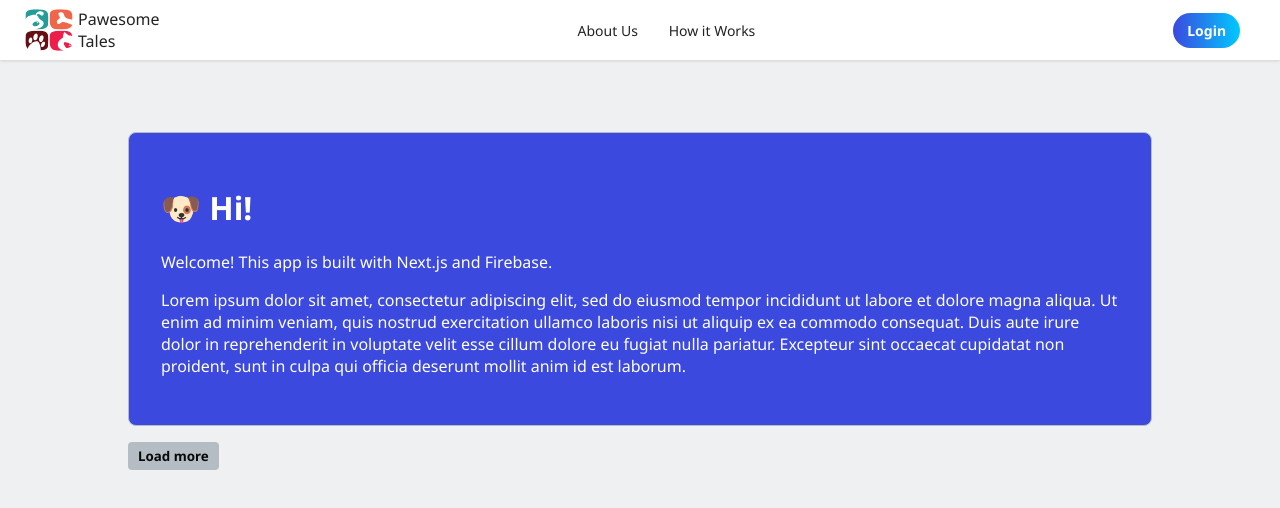
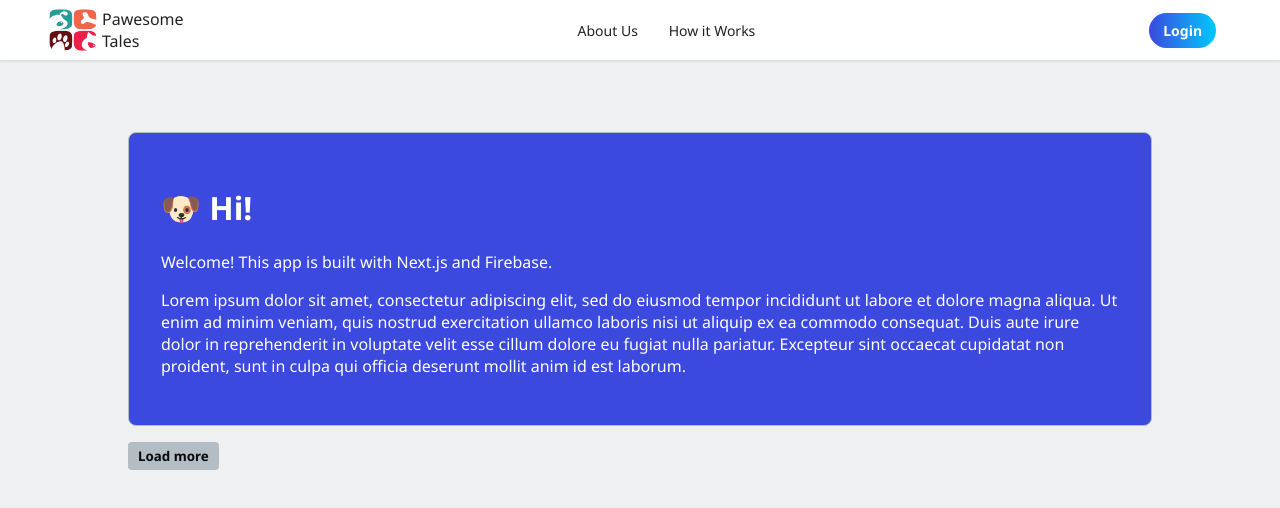
Before and after one commit to NXture/Project-Happy-tails, a Next.js app: page / in a window 1280 px wide. Shown: the top 508 px of the page. Built offline with nearby package versions, Linux system fonts and the light colour scheme; no server answers; the database is empty.

Commit message:
fixed navbar scrolling issue

```diff
--- a/components/Navbar/Header.js
+++ b/components/Navbar/Header.js
@@ -9,14 +9,18 @@ import { MobileLinks } from "./MobileLinks";
 
 const NavBarContainer = styled.div`
   background-color: #fff;
-  position: absolute;
+  position: fixed;
   top: 0%;
   width: 100%;
   height: 60px;
   box-shadow: 0 1px 3px rgba(15, 15, 15, 0.13);
   display: flex;
   align-items: center;
-  padding: 0 1.5rem;
+  padding: 0 3rem;
+
+  @media (max-width: 768px) {
+    padding: 0 1.5rem;
+  }
 `;
 
 const LeftSection = styled.div`
```
